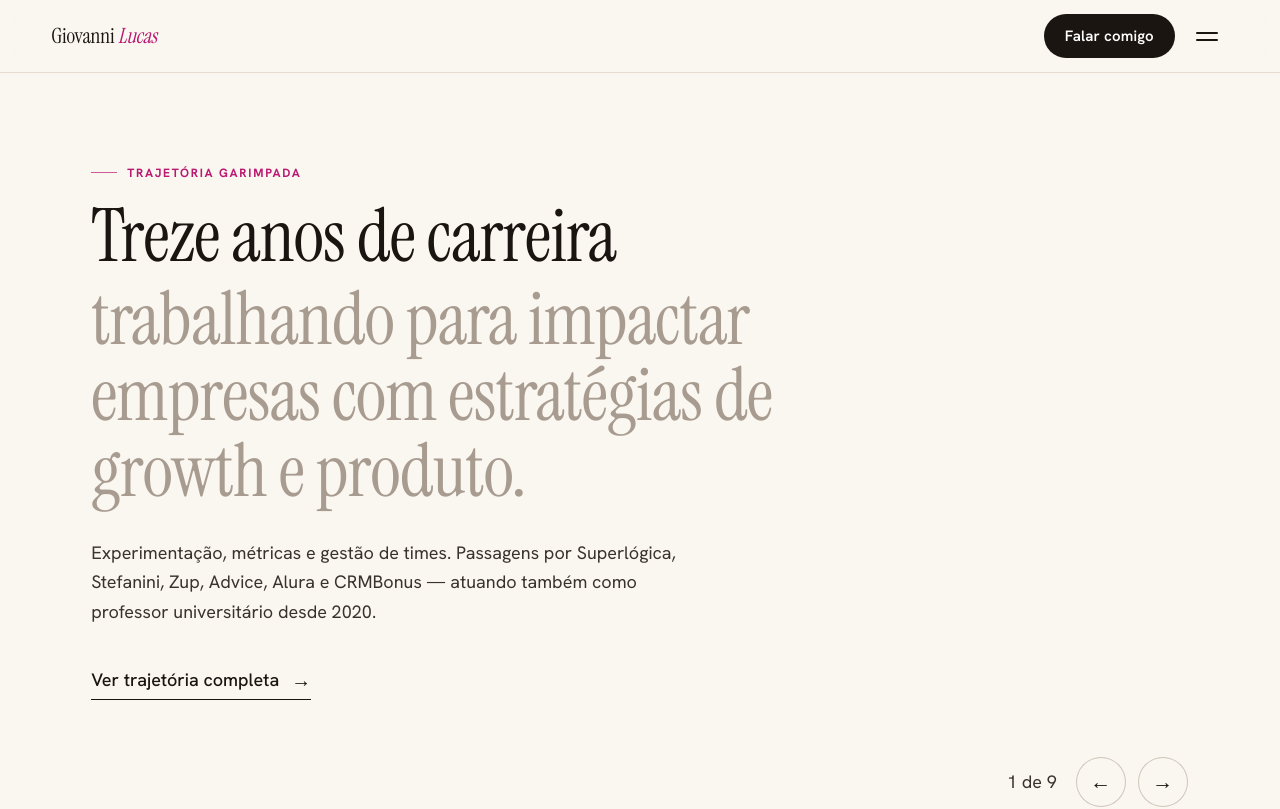
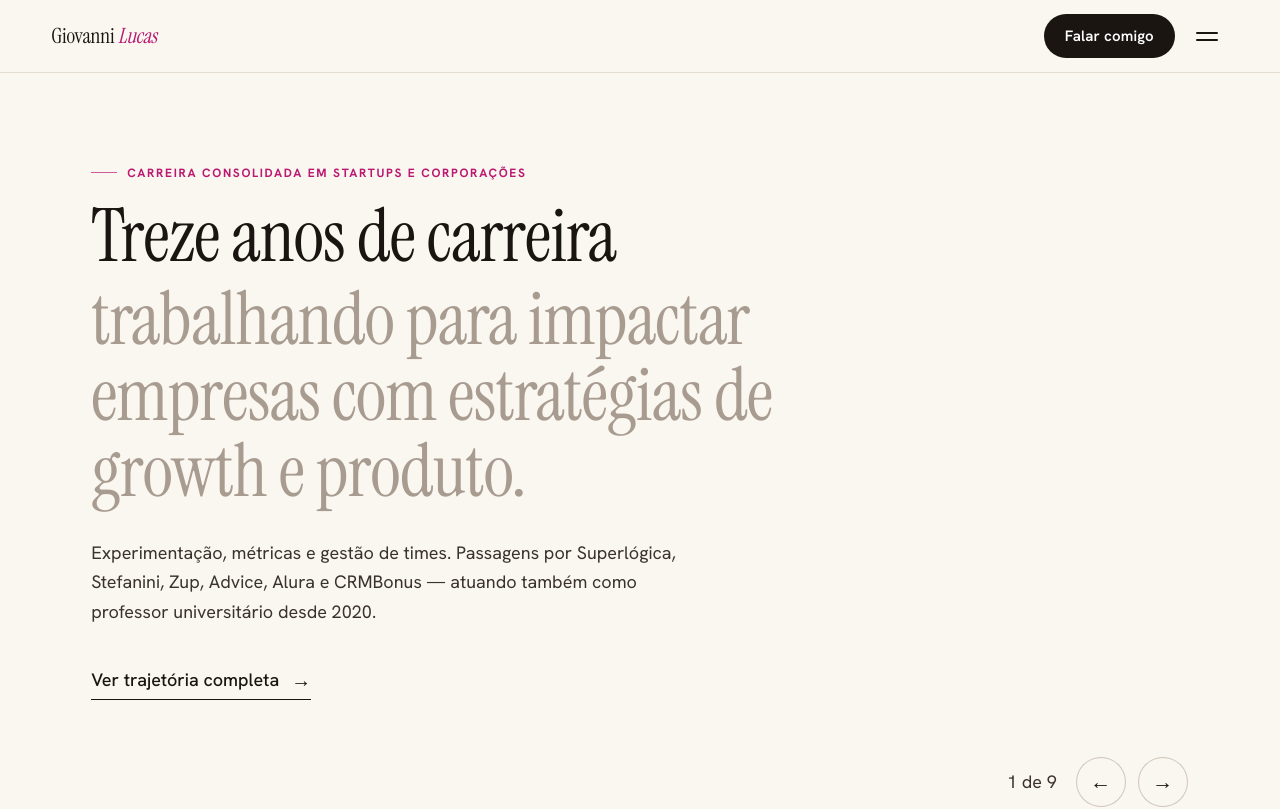
Before and after one commit to giolucas/giolucas, a Next.js app: page / in a window 1280 px wide. Shown: the top 809 px of the page. Built offline with nearby package versions, Linux system fonts and the light colour scheme.

Commit message:
Update hero eyebrow: startups and corporations framing

```diff
--- a/src/components/Hero.tsx
+++ b/src/components/Hero.tsx
@@ -9,7 +9,7 @@ export default function Hero() {
         margin: "0 auto",
       }}
     >
-      <Eyebrow rule>Trajetória garimpada</Eyebrow>
+      <Eyebrow rule>Carreira consolidada em startups e corporações</Eyebrow>
 
       <h1
         style={{
```
